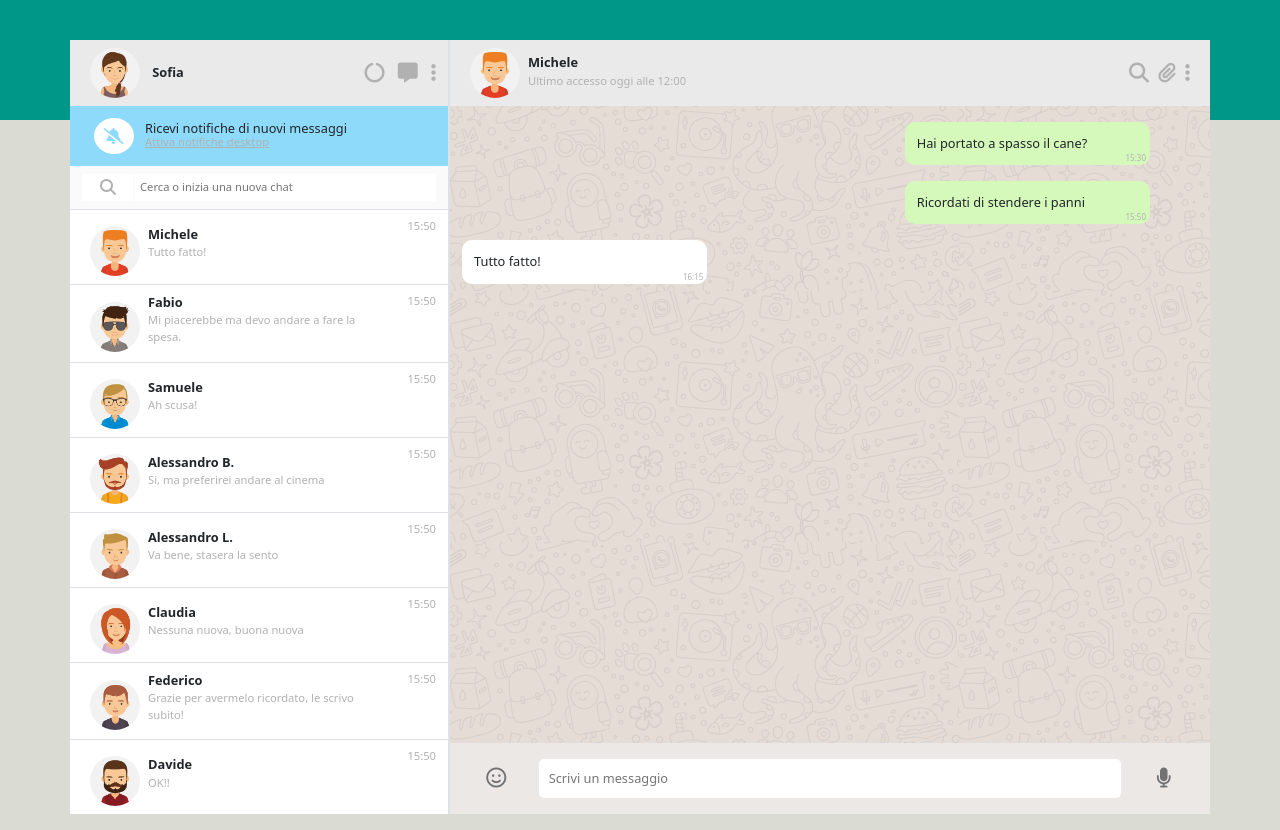
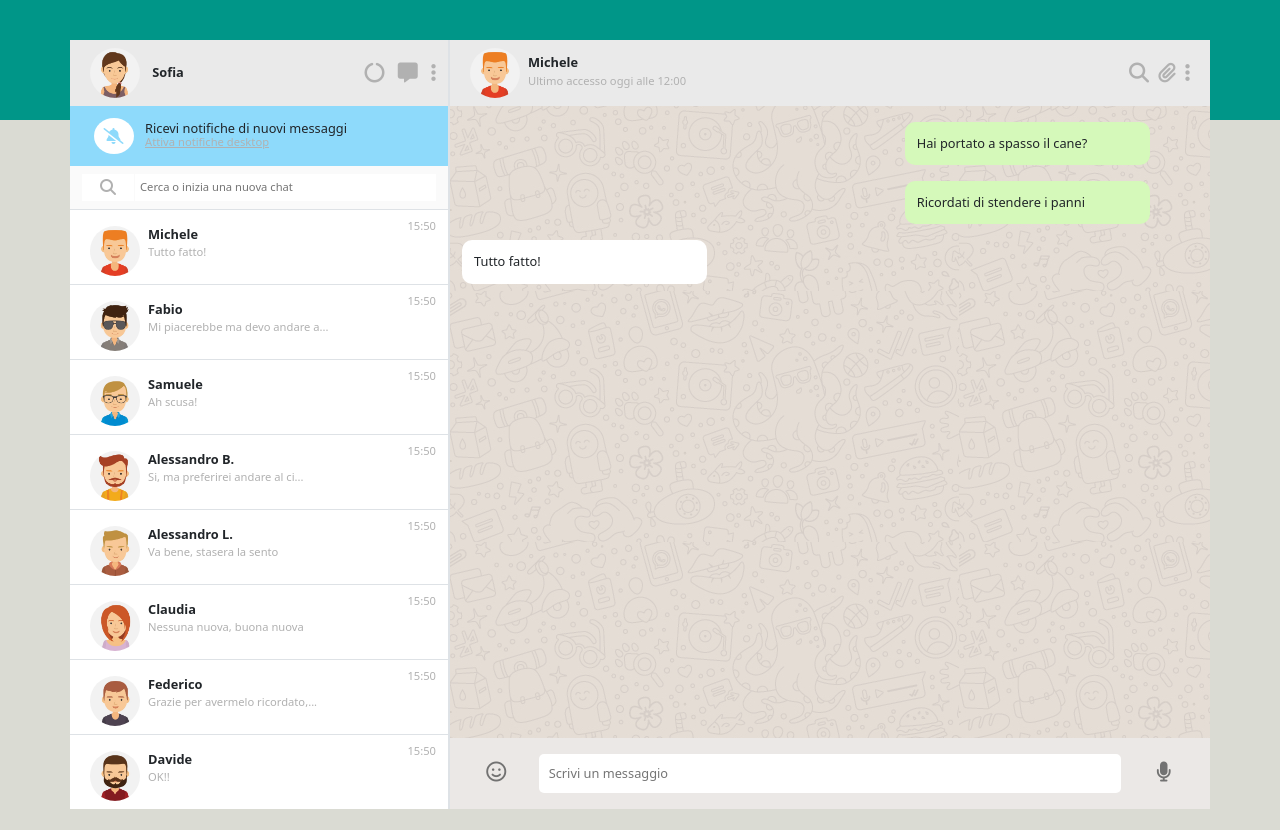
Before and after one commit to DanieleGelsomino/vue-boolzapp, a plain HTML site: page index.html in a window 1280 px wide. Drawn offline with nearby package versions, Linux system fonts and the light colour scheme.

Commit message:
add substr method  to the lastMessage legth

```diff
--- a/css/style.css
+++ b/css/style.css
@@ -156,6 +156,8 @@ body {
   bottom: 1px;
 }
 
+/* ************ Dropdown menu ************ */
+
 /* ************ / Chat ************ */
 
 /* ************ Barra Messaggi ************ */
--- a/index.html
+++ b/index.html
@@ -77,7 +77,7 @@
                 <!-- Sezione Contatti  -->
 
                 <div v-for="(contattiUser, index) in contacts" @click="selectActiveContact(index)"
-                    v-if="contattiUser.visible" class="row dg--bg-contact border-top border-1">
+                    v-if="contattiUser.visible" class="row dg--bg-contact border-top border-1 align-content-start">
                     <div class="col-10 d-flex justify-content-start align-items-center">
                         <div class="d-flex align-items-center pt-2">
                             <img class="dg--users" :src="imgUrlContact(contattiUser)" alt="contattiUser.name">
@@ -133,11 +133,15 @@
                 <div class="row  pt-3 dg--bg-size dg--chat">
                     <div class="dg--chat" v-for="messaggi in contacts[contactSelected].messages">
                         <div class="col-4 dg--message me-5 mb-3 p-2" :class="'dg--'+ messaggi.status">
-                            <div :class=" IsSentOrReceived(messaggi.status)" class="p-1">
+
+                            <div :class=" IsSentOrReceived(messaggi.status)" class="p-1 ">
                                 <span>{{messaggi.message}}</span>
-                                <span class="dg--text-gray dg--hour">{{onlyHourString(messaggi.date)}}</span>
+                                <span class="dg--text-gray dg--hour"></span>
+
                             </div>
+
                         </div>
+
                     </div>
 
                 </div>
--- a/js/script.js
+++ b/js/script.js
@@ -180,6 +180,7 @@ const app = new Vue({
     contactSelected: 0,
     newMessage: "",
     search: "",
+    activeMenu: -1,
   },
   methods: {
     imgUrlContact(imgContacts) {
@@ -193,8 +194,12 @@ const app = new Vue({
     // funzione per ricavare l'ultimo messaggio
     getLastMessage(contattiUser) {
       const messages = contattiUser.messages;
-      const lastMessage =
+      let lastMessage =
         messages.length > 0 ? messages[messages.length - 1].message : "";
+      if (lastMessage.length > 30) {
+        lastMessage = lastMessage.substr(0, 30);
+        return lastMessage + "...";
+      }
       return lastMessage;
     },
     // funzione per applicare le classi sent o received
@@ -206,9 +211,6 @@ const app = new Vue({
       }
     },
 
-    onlyHourString(fullDate) {
-      return fullDate.split("").slice(11, 16).join("");
-    },
     // funzione per aggiungere un nuovo messaggio
     addNewMessageText() {
       if (this.newMessage.trim().length > 0) {
```
